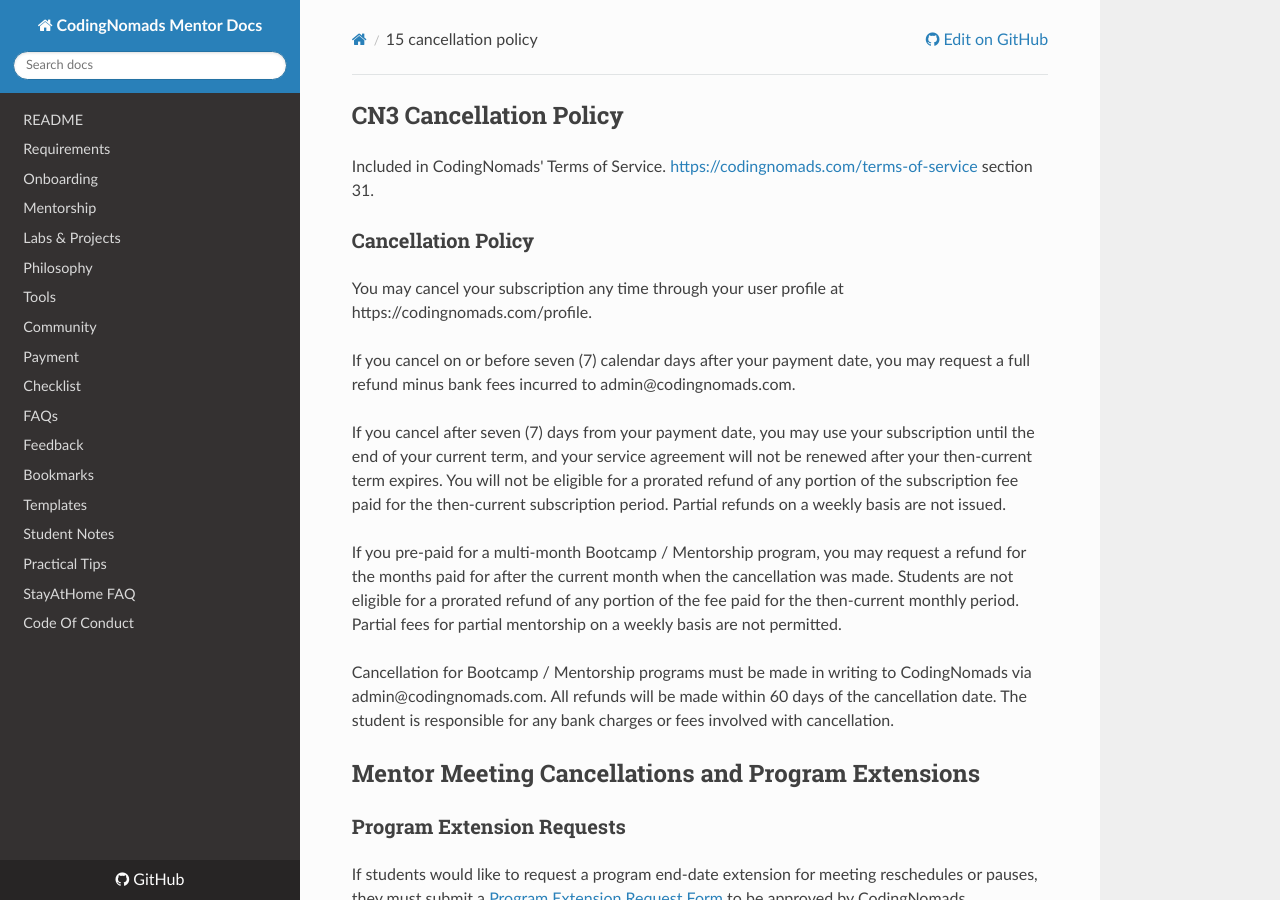
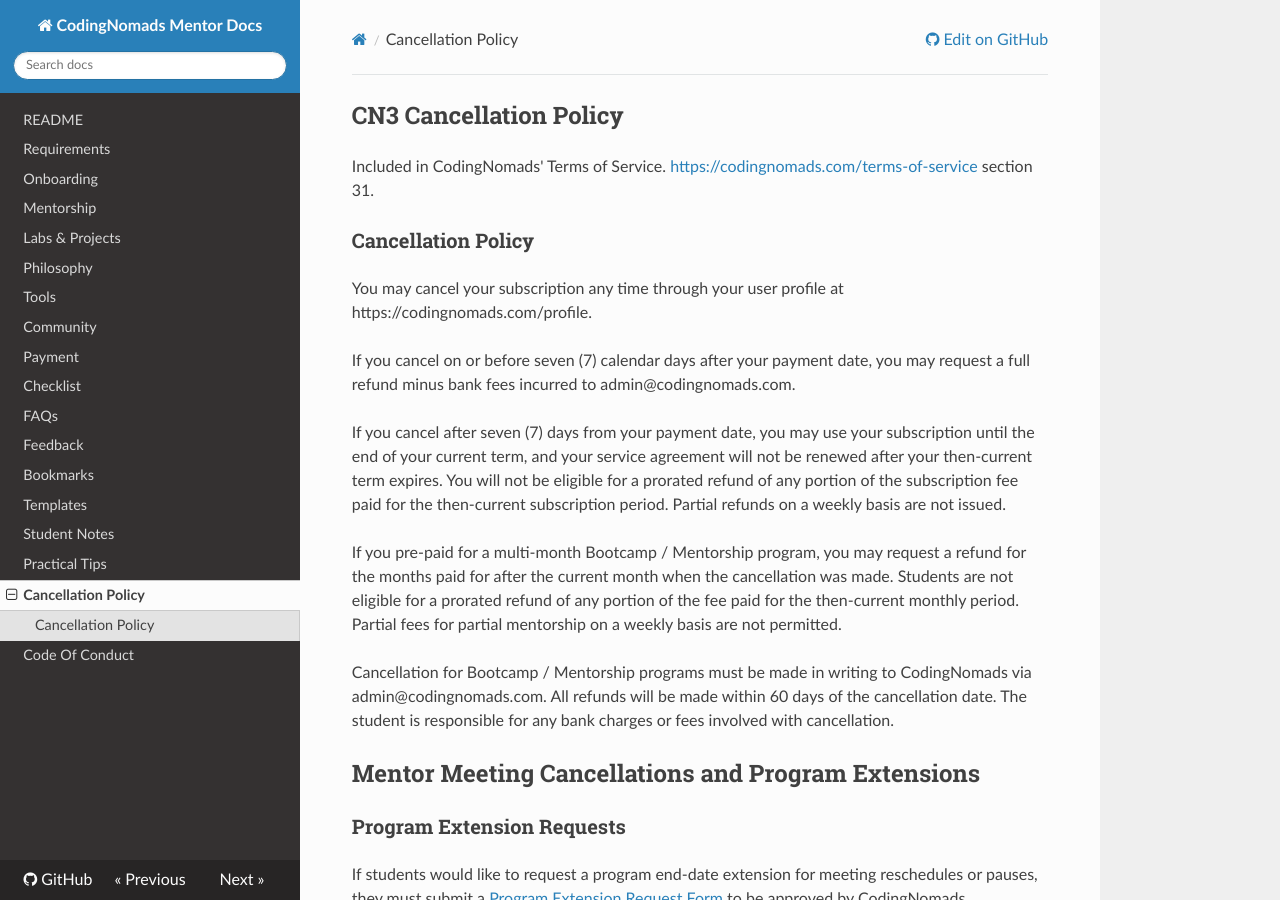
Before and after one commit to CodingNomads/mentor-docs, an MkDocs documentation site: the page built from docs/15_cancellation_policy.md, in a window 1280 px wide and 900 px high. Built offline with MkDocs 1.6.1, drawn with Linux system fonts in a browser that asks for light colours; nearby versions of some CDN libraries.

Commit message:
updating nav

```diff
--- a/mkdocs.yml
+++ b/mkdocs.yml
@@ -1,6 +1,6 @@
 site_name: CodingNomads Mentor Docs
 site_description: Information on how to deliver a great mentorship experience.
-site_author: Martin Breuss
+site_author: Martin Breuss & Ryan Desmond
 nav:
   - README: README.md
   - Requirements: 01_requirements.md
@@ -18,7 +18,7 @@
   - Templates: 12_templates.md
   - Student Notes: 13_student_notes.md
   - Practical Tips: 14_tips.md
-  - StayAtHome FAQ: 15_home_faq.md
+  - Cancellation Policy: 15_cancellation_policy.md
   - Code Of Conduct: 16_code_of_conduct.md
 theme:
   name: readthedocs
```
